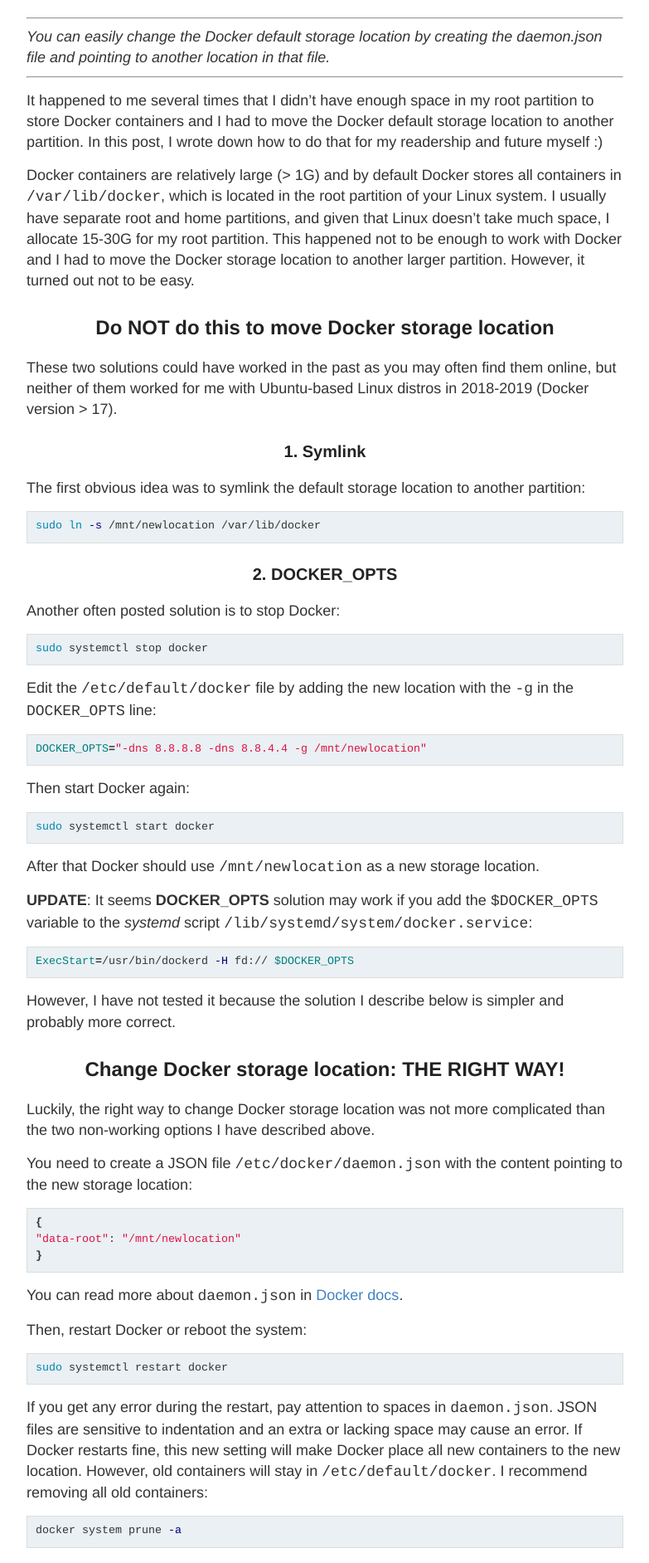
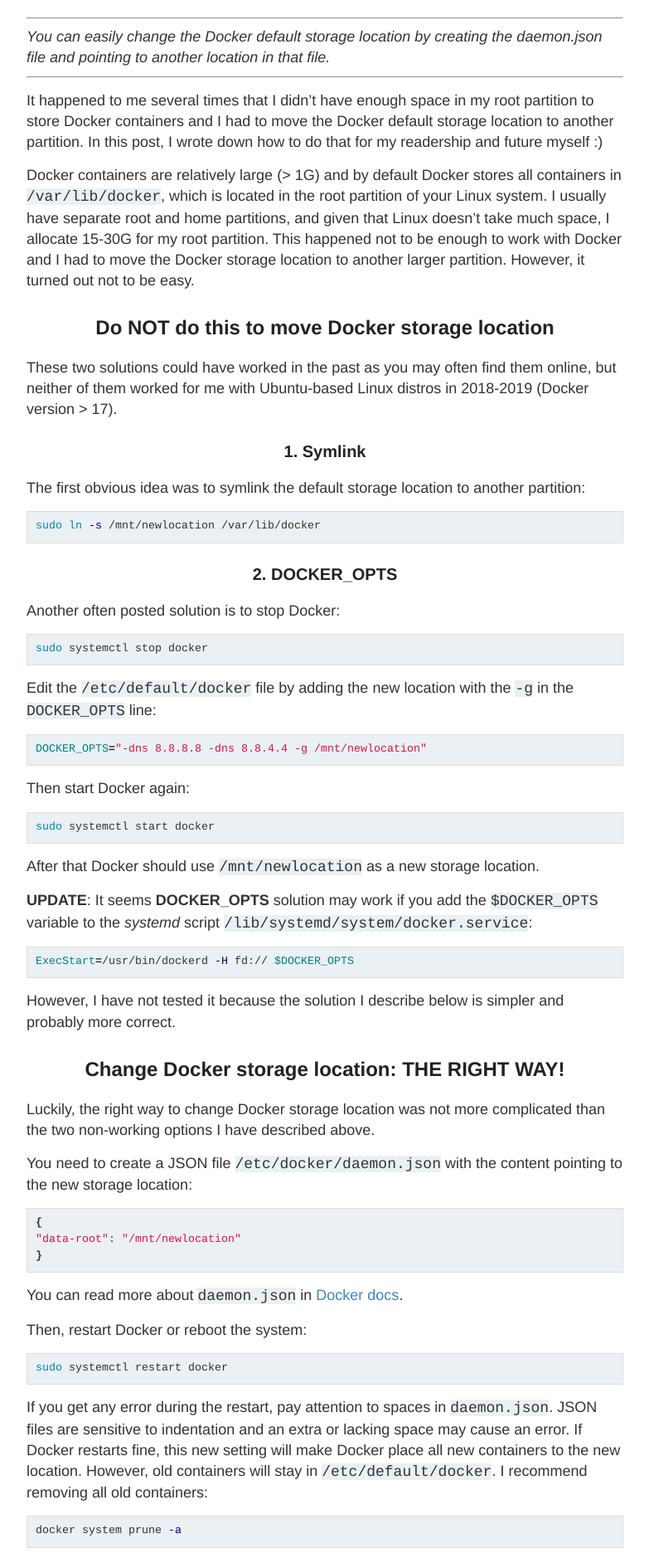
Before and after one commit to evodify/evodify.github.io, a Jekyll site: the page built from _posts/2019-06-23-change-docker-storage-location.md, in a window 1280 px wide. Shown: the part 637-2521 px from the top of the page at 83% size, without its empty margins (248-1031 px from the left). Built offline with Jekyll 4.4.1, drawn with Linux system fonts in a browser that asks for light colours.

Commit message:
moved code and pre styles to style.scss. added code background

```diff
--- a/_sass/_highlights.scss
+++ b/_sass/_highlights.scss
@@ -1,14 +1,3 @@
-
-pre.highlight {
-  background-color: #eaf0f3;
-  padding: 7px 7px 10px 10px;
-  border: 1px solid #ddd;
-  overflow: auto;
-}
-
-code {
-  font-family:'Bitstream Vera Sans Mono','Courier', monospace;
-}
 
 .highlight .c { color: #999988; font-style: italic } /* Comment */
 .highlight .err { color: #a61717; background-color: #e3d2d2 } /* Error */
--- a/style.scss
+++ b/style.scss
@@ -367,6 +367,18 @@
   height: 100%;
 }
 
+pre.highlight {
+  background-color: #eaf0f3;
+  padding: 7px 7px 10px 10px;
+  border: 1px solid #ddd;
+  overflow: auto;
+}
+
+code {
+  font-family:'Bitstream Vera Sans Mono','Courier', monospace;
+  background-color: #eaf0f3;
+}
+
 .bottompagination .navigation {
     display: block;
     padding: 35px 0 0 0;
```
